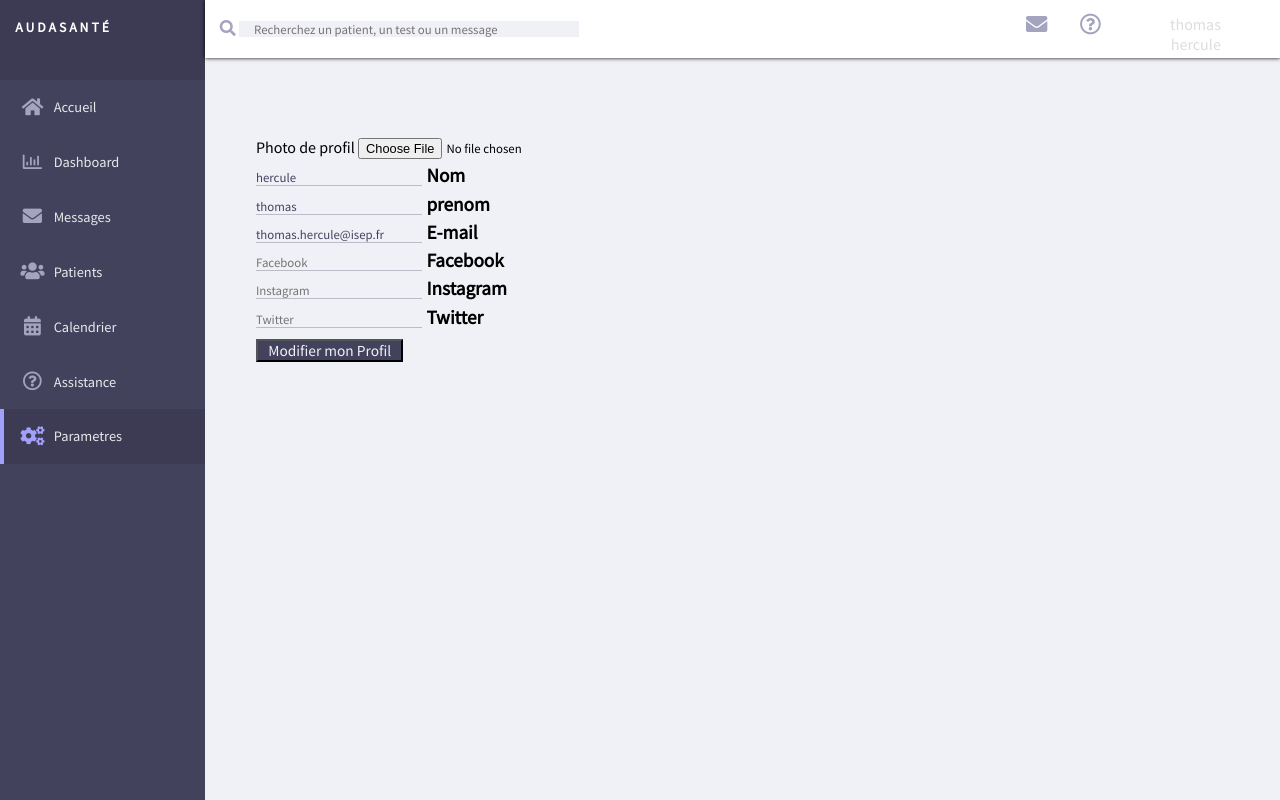
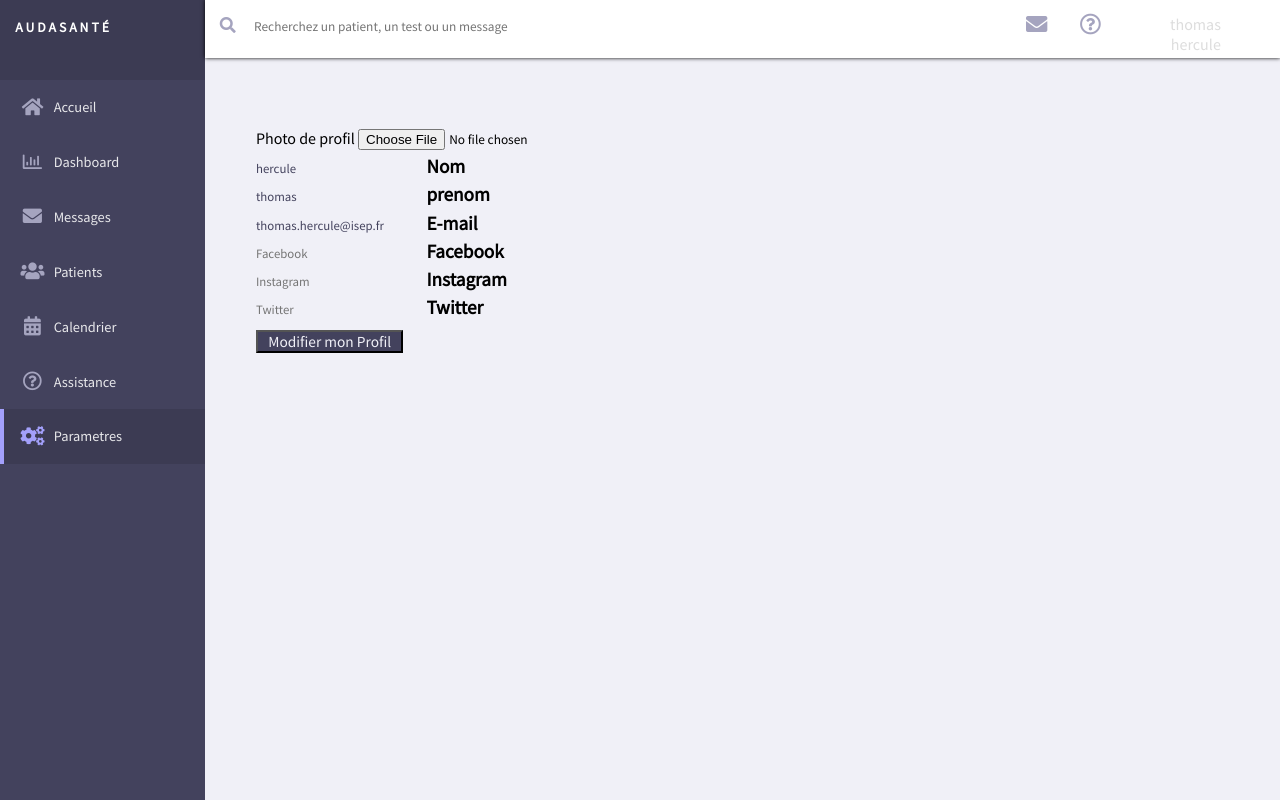
Before and after one commit to Bochelly/audasante, a PHP site: page /admin/editionprofil.php in a window 1280 px wide. Run offline with PHP 8.4, Linux system fonts and the light colour scheme; a user stored in the database is signed in; data comes from the database, SQL or seed files in the repository; some libraries are stand-ins or nearby versions.

Commit message:
petit bugfix du precedent commit

```diff
--- a/CSS/editionprofil.css
+++ b/CSS/editionprofil.css
@@ -43,7 +43,7 @@ body{
   background-color: #FCFCFE;
 
 }
-input{
+.input-line input{
   border: none;
   font-size: 1vw;
   margin-top: 1%;
```
